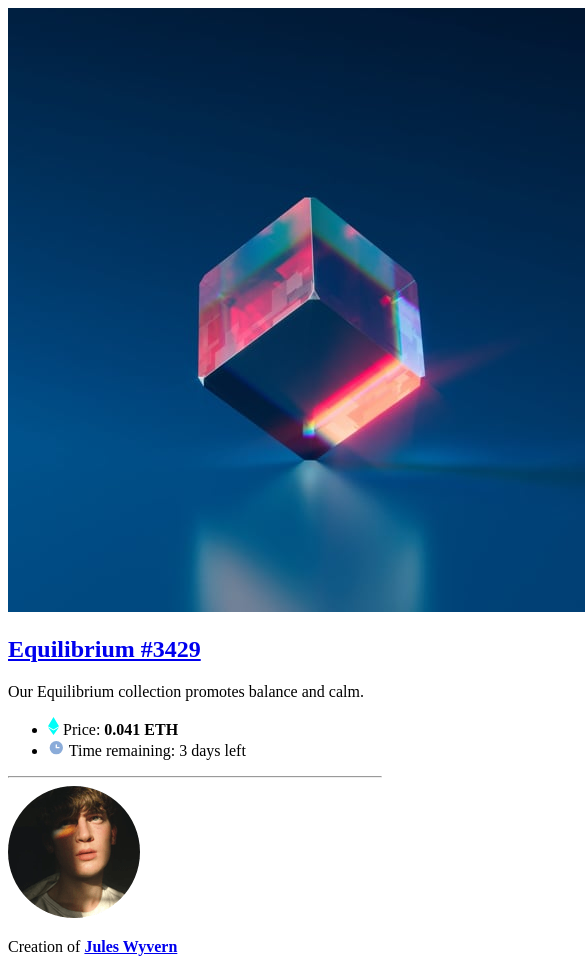
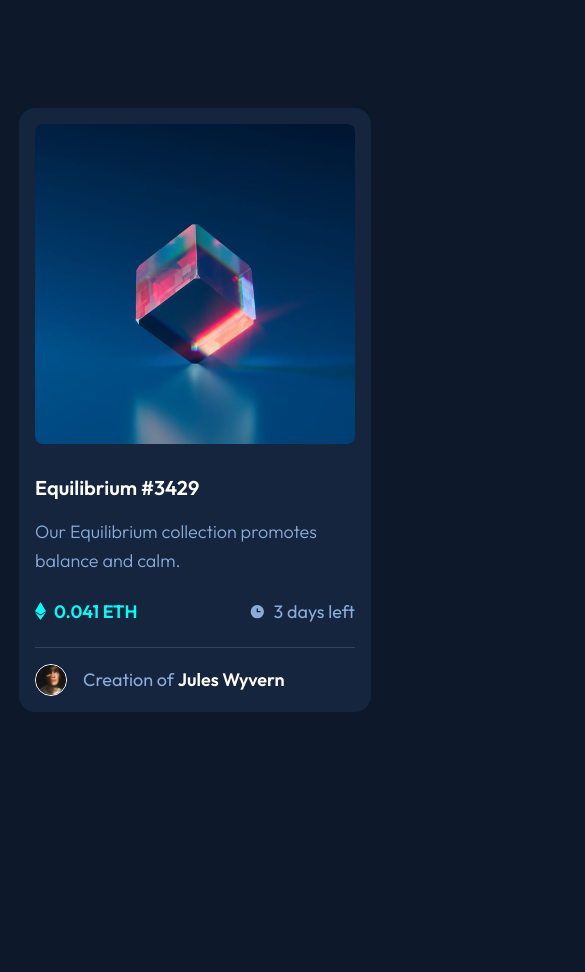
Before and after one commit to dreamer111111/Frontend-Mentor-NFT-preview-card-component, a plain HTML site: page index.html in a window 390 px wide. Shown: the top 972 px of the page, 585 px wide, since content can reach past the window. After the commit the page ends 844 px from the top, so only its background shows below. Drawn offline with Linux system fonts and the light colour scheme.

Commit message:
feat: complete NFT card with responsive design and hover states

```diff
--- a/styles.css
+++ b/styles.css
@@ -1,4 +1,4 @@
-@import url('https://fonts.googleapis.com/css2?family=Outfit:wght@300;400;600&display=swap');
+@import url("https://fonts.googleapis.com/css2?family=Outfit:wght@300;400;600&display=swap");
 
 :root {
   --primary-soft-blue: hsl(215, 51%, 70%);
@@ -9,6 +9,179 @@
   --neutral-line: hsl(215, 32%, 27%);
   --neutral-white: hsl(0, 0%, 100%);
 
-  --font-main: 'Outfit', sans-serif;
-  --fs-body: 18px;
+  --font-main: "Outfit", sans-serif;
+  --fs-body: 1.125rem;
 }
+* {
+  margin: 0;
+  padding: 0;
+  box-sizing: border-box;
+}
+
+body {
+  font-family: var(--font-main);
+  font-size: var(--fs-body);
+  background-color: var(--neutral-main-bg);
+  color: var(--primary-soft-blue);
+  display: grid;
+  place-content: center;
+  min-height: 100vh;
+  padding-inline: 1.5rem;
+}
+.nft-card {
+  background-color: var(--neutral-card-bg);
+  max-width: 22rem;
+  width: 100%;
+  padding-block: 1.5rem;
+  padding-inline: 1.5rem;
+  border-radius: 1rem;
+  box-shadow: 0 1.5rem 3rem 0 rgba(0, 0, 0, 0.1);
+}
+.nft-card-container{
+    position: relative;
+    cursor: pointer;
+  border-radius: 0.5rem;
+  overflow: hidden;
+  margin-block-end: 1.5rem;
+}
+.nft-image {
+  width: 100%;
+  display: block;
+  transition: opacity 0.3s ease;
+}
+.nft-image-container {
+  position: relative;
+  cursor: pointer;
+  border-radius: 0.5rem;
+  overflow: hidden;
+  margin-block-end: 1.5rem;
+  display: flex;
+}
+.nft-image-container::after {
+  content: url('./images/icon-view.svg');
+  position: absolute;
+  inset: 0;
+  background-color: hsla(178, 100%, 50%, 0.4);
+  display: grid;
+  place-content: center;
+  opacity: 0;
+  transition: opacity 0.3s ease;
+}
+
+.nft-image-container:hover::after {
+  opacity: 1;
+}
+.nft-title {
+  margin-block-end: 1rem;
+}
+
+.nft-title a {
+  color: var(--neutral-white);
+  text-decoration: none;
+  font-size: 1.375rem;
+  font-weight: 600;
+  transition: color 0.3s ease;
+}
+
+.nft-title a:hover {
+  color: var(--primary-cyan);
+}
+.nft-description {
+  font-weight: 300;
+  line-height: 1.6;
+  margin-block-end: 1.5rem;
+}
+.nft-stats {
+  list-style: none;
+  display: flex;
+  justify-content: space-between;
+  margin-block-end: 1.5rem;
+}
+.nft-price,
+.nft-countdown {
+  display: flex;
+  align-items: center;
+  gap: 0.5rem;
+}
+
+.nft-price strong {
+  color: var(--primary-cyan);
+  font-weight: 600;
+}
+.nft-divider {
+  border: none;
+  border-block-start: 0.063rem solid var(--neutral-line);
+  margin-block-end: 1rem;
+}
+
+.nft-author {
+  display: flex;
+  align-items: center;
+  gap: 1rem;
+}
+
+.avatar {
+  width: 2rem;
+  height: 2rem;
+  border: 1px solid var(--neutral-white);
+  border-radius: 50%;
+}
+
+.nft-author a {
+  color: var(--neutral-white);
+  text-decoration: none;
+  transition: color 0.3s ease;
+}
+
+.nft-author a:hover {
+  color: var(--primary-cyan);
+}
+
+.sr-only {
+  position: absolute;
+  width: 1px;
+  height: 1px;
+  padding: 0;
+  margin: -1px;
+  overflow: hidden;
+  clip: rect(0, 0, 0, 0);
+  border: 0;
+}
+
+@media (max-width: 25rem) {
+  body {
+    padding-inline: 1rem;
+  }
+
+  .nft-card {
+    padding: 1rem;
+  }
+
+  .nft-title a {
+    font-size: 1.25rem;
+  }
+}
+
+@media (prefers-reduced-motion: reduce) {
+  * {
+    animation-duration: 0.01ms !important;
+    animation-iteration-count: 1 !important;
+    transition-duration: 0.01ms !important;
+    scroll-behavior: auto !important;
+  }
+}
+
+@keyframes fadeInUp {
+  from {
+    opacity: 0;
+    transform: translateY(20px);
+  }
+  to {
+    opacity: 1;
+    transform: translateY(0);
+  }
+}
+
+.nft-card {
+  animation: fadeInUp 0.6s ease-out forwards;
+}
```
Also changed, not shown: index.html (+19 -5 lines).
